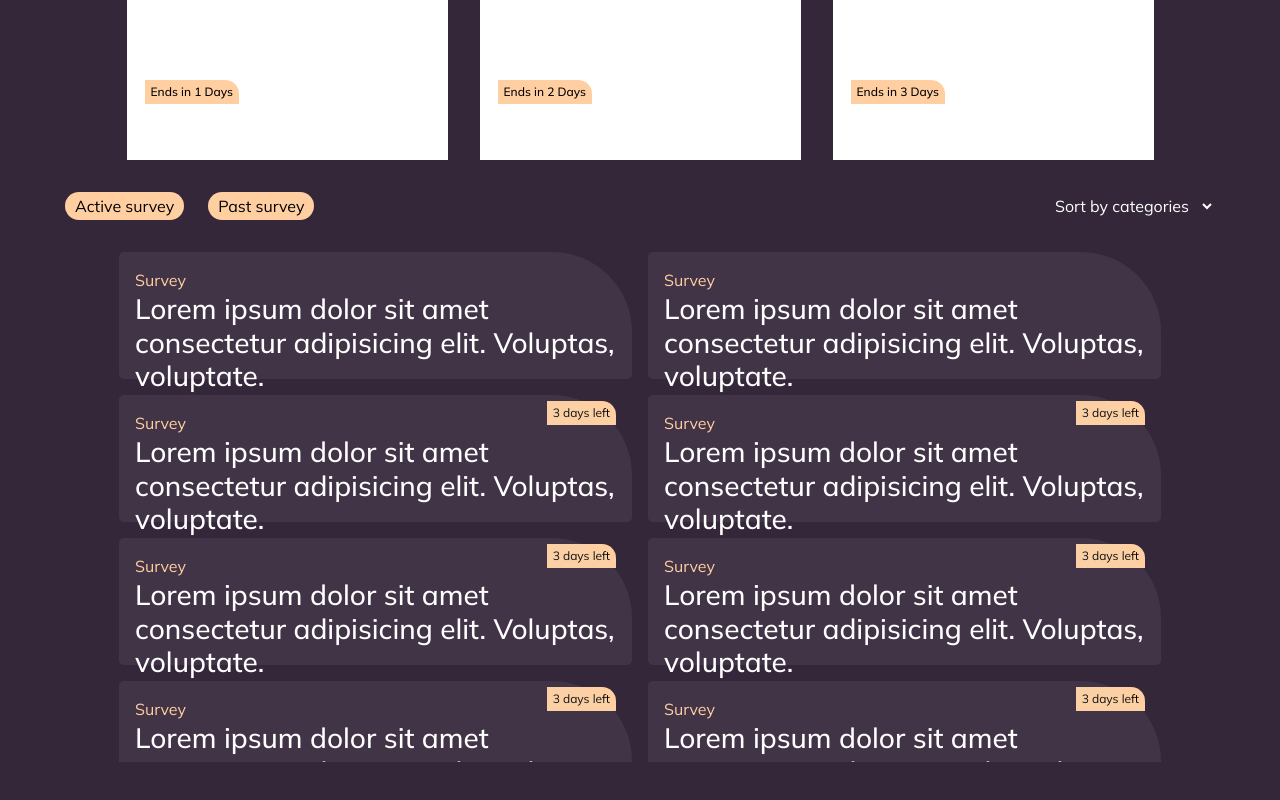
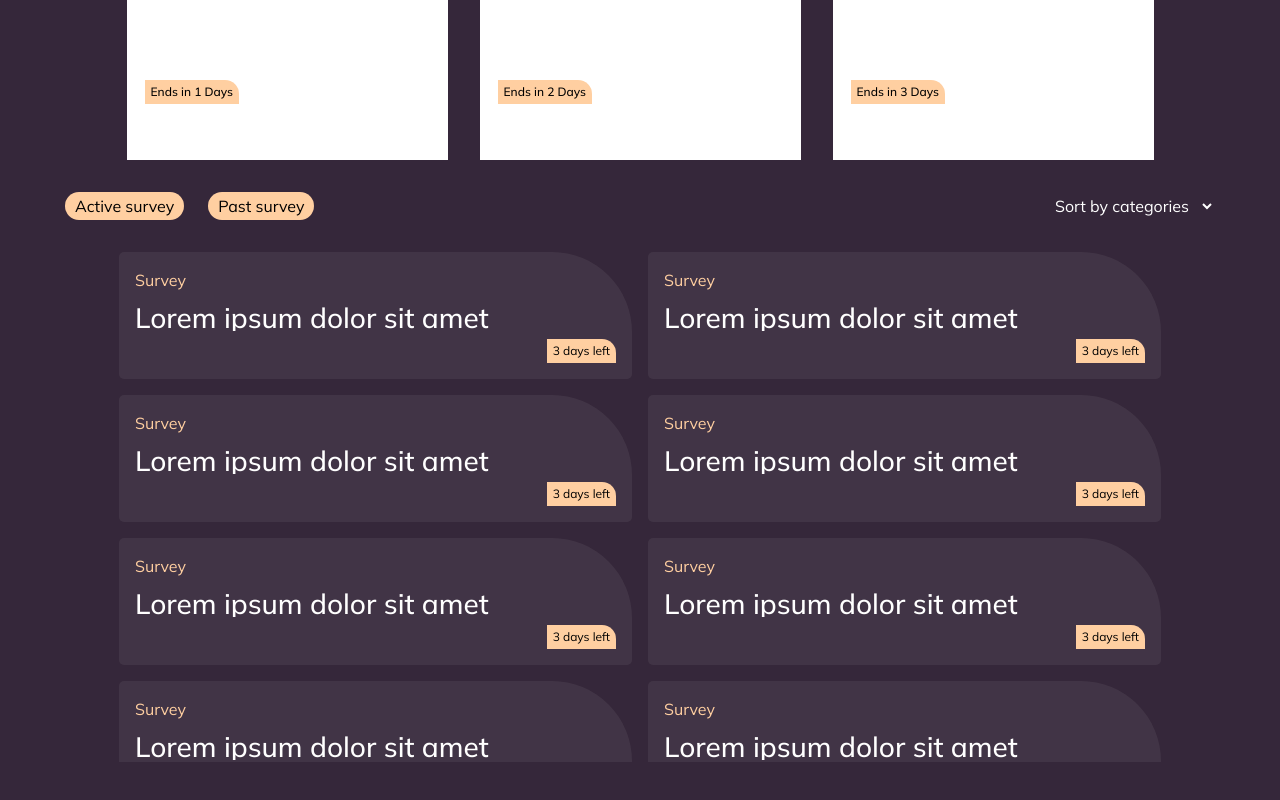
Before and after one commit to SvenWeigel/PollApp, an Angular app: page / in a window 1280 px wide. Shown: the part 990-1790 px from the top of the page. Built offline with nearby package versions, Linux system fonts and the light colour scheme; a web font is replaced by a local one.

Commit message:
add: routerlink to header btn

```diff
--- a/src/app/pages/survey/survey.ts
+++ b/src/app/pages/survey/survey.ts
@@ -2,10 +2,11 @@ import { Component, DOCUMENT, inject, OnDestroy, OnInit } from '@angular/core';
 import { Header } from '../../shared/components/header/header';
 import { Buttons } from '../../shared/components/buttons/buttons';
 import { SurveyView } from "../../shared/components/survey-view/survey-view";
+import { RouterLink } from "@angular/router";
 
 @Component({
   selector: 'app-survey',
-  imports: [Header, SurveyView],
+  imports: [Header, SurveyView,],
   templateUrl: './survey.html',
   styleUrl: './survey.scss',
 })
--- a/src/app/shared/components/header/header.html
+++ b/src/app/shared/components/header/header.html
@@ -2,5 +2,5 @@
     <div class="logo">
         <img class="logo-img" [src]="logoSrc" alt="Logo">
     </div>
-    <app-buttons [showButton]="showButton" [buttonText]="'Create Survey'"></app-buttons>
+    <app-buttons [routerLink]="'/newsurvey'" [showButton]="showButton" [buttonText]="'Create Survey'"></app-buttons>
 </div>
--- a/src/app/shared/components/header/header.ts
+++ b/src/app/shared/components/header/header.ts
@@ -1,9 +1,10 @@
 import { Component, Input } from '@angular/core';
 import { Buttons } from '../buttons/buttons';
+import { RouterLink } from "@angular/router";
 
 @Component({
   selector: 'app-header',
-  imports: [Buttons],
+  imports: [Buttons, RouterLink],
   templateUrl: './header.html',
   styleUrl: './header.scss',
 })
--- a/src/app/shared/components/survey-item/survey-item.scss
+++ b/src/app/shared/components/survey-item/survey-item.scss
@@ -6,11 +6,26 @@
     border-radius: 5px;
     display: flex;
     flex-direction: column;
+    justify-content: space-between;
     align-items: flex-start;
     text-align: left;
     cursor: pointer;
     height: 127px;
     max-width: 513px;
+    box-sizing: border-box;
+    overflow: hidden;
+
+    h3 {
+        margin: 8px 0;
+        overflow-wrap: anywhere;
+        line-height: 1.3;
+        display: -webkit-box;
+        -webkit-line-clamp: 2;
+        line-clamp: 2;
+        -webkit-box-orient: vertical;
+        overflow: hidden;
+        text-overflow: ellipsis;
+    }
 
 
     &--head{
```
